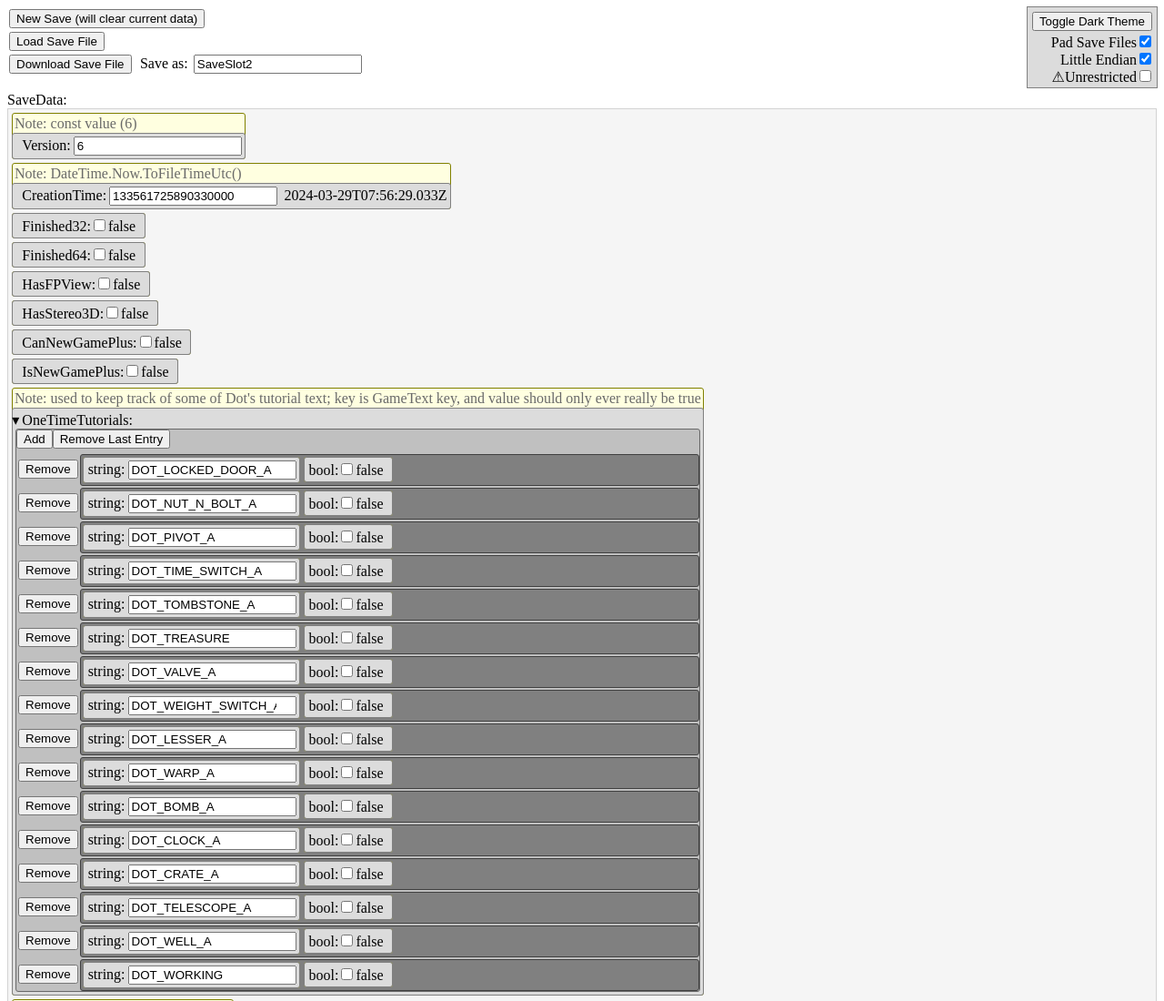
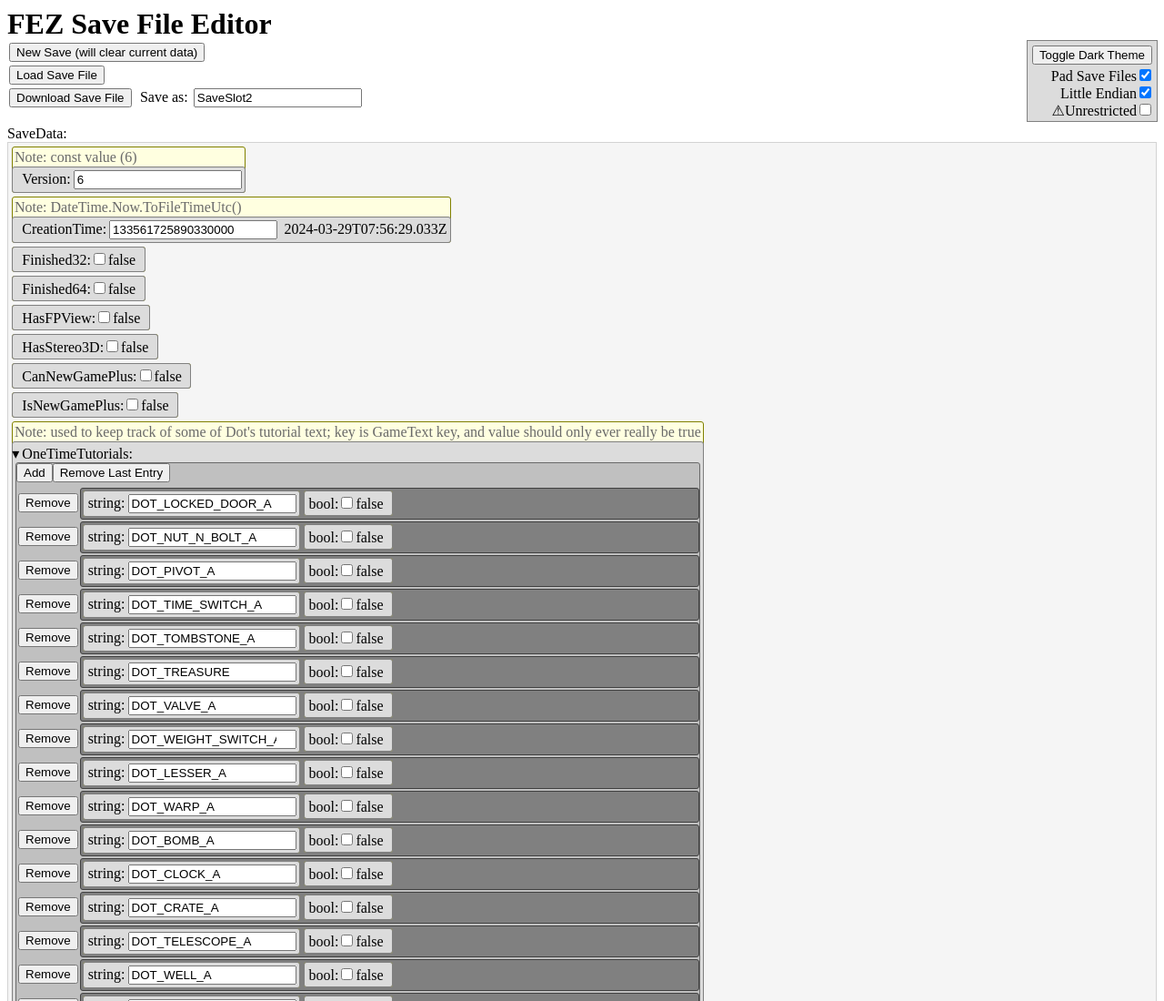
Before and after one commit to Jenna1337/FezTools, a plain HTML site: page FezSaveFileEditor.html in a window 1280 px wide. Shown: the top 1100 px of the page at 91% size. Drawn offline with Linux system fonts and the light colour scheme.

Commit message:
save editor > add h1 with title for seo

```diff
--- a/FezSaveFileEditor.html
+++ b/FezSaveFileEditor.html
@@ -1251,6 +1251,7 @@
 </script>
 </head>
 <body lang="en-US" data-color-scheme="light">
+<h1>FEZ Save File Editor</h1>
 <!-- This content brought to you by Jenna Sloan -->
 <div id="settingsbox" style="visibility: hidden;" class="field-inner">
 	<button id="themebutton">Toggle Dark Theme</button><br />
```
